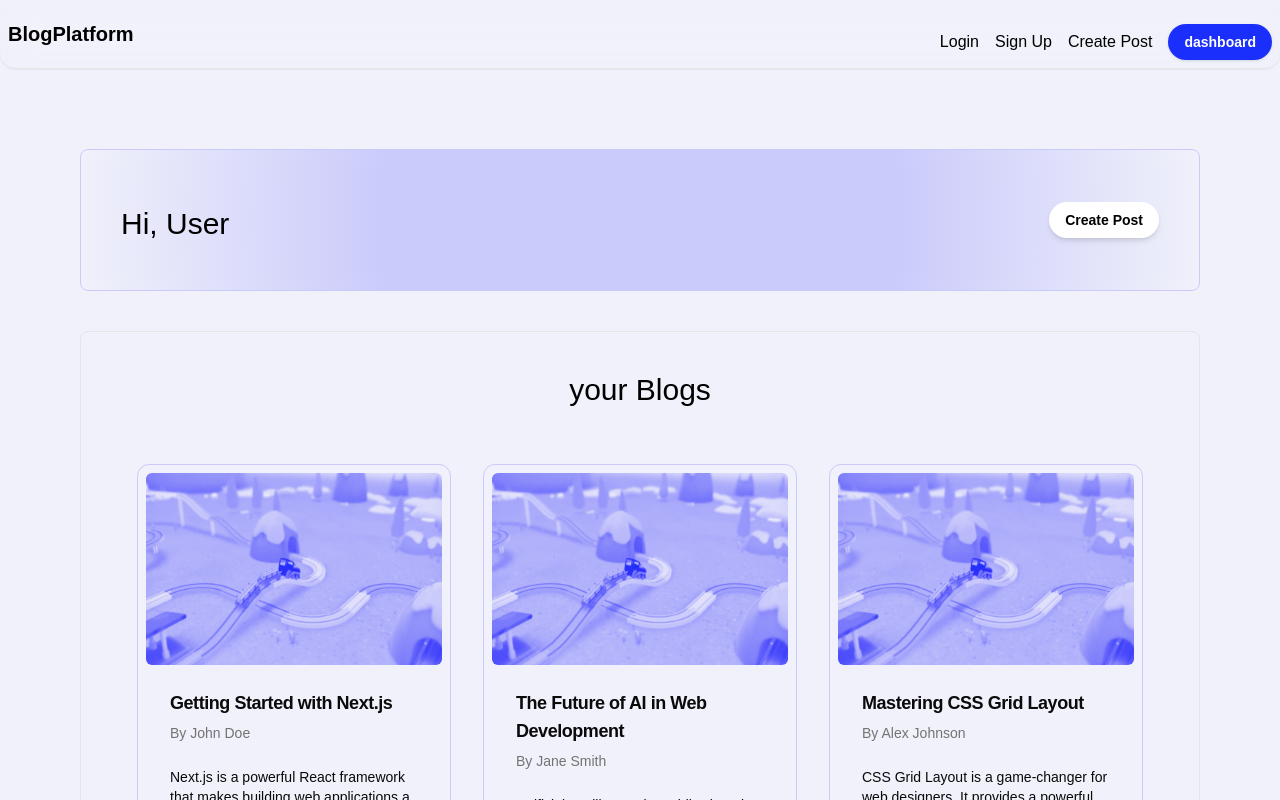
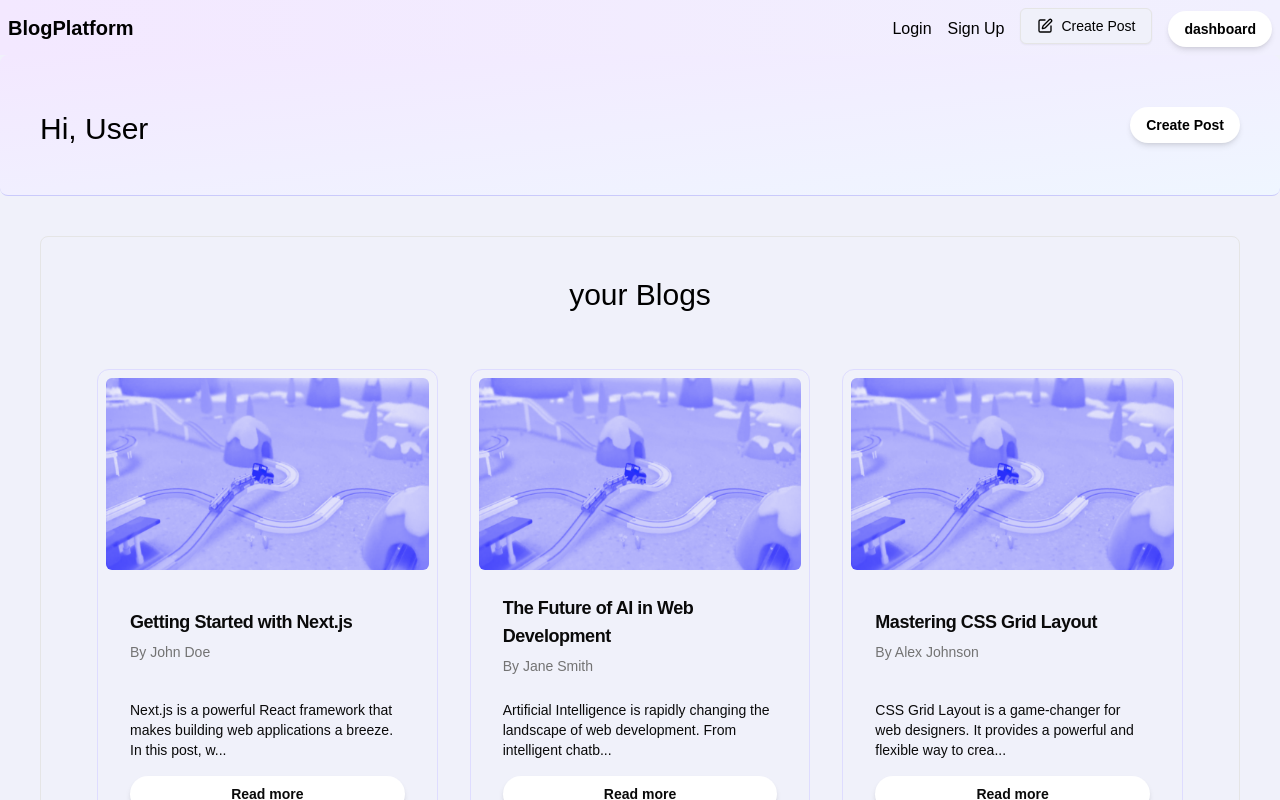
Before and after one commit to anujsb/task-attack-capital, a Next.js app in the folder frontend/: page /dashboard in a window 1280 px wide. Shown: the top 800 px of the page. Built offline with nearby package versions, Linux system fonts and the light colour scheme.

Commit message:
enhanced ui dashboard and home page

```diff
--- a/frontend/src/app/create-post/page.tsx
+++ b/frontend/src/app/create-post/page.tsx
@@ -41,7 +41,7 @@ const page = () => {
   };
 
   return (
-    <div className="h-screen flex flex-col  items-center justify-center p-10 ">
+    <div className="h-screen flex flex-col  items-center justify-center p-10 bg-gradient-to-br from-purple-100 to-blue-50">
       <form
         // onSubmit={handleSubmit}
         className=" p-10  rounded-xl bg-white shadow-sm lg:w-2/3 w-full "
--- a/frontend/src/app/dashboard/page.tsx
+++ b/frontend/src/app/dashboard/page.tsx
@@ -6,7 +6,7 @@ import React from "react";
 
 const page = () => {
   return (
-    <div className="m-20">
+    <div className="">
       {/* <div className='flex justify-between border rounded-lg p-10'>
             <h1>
                 hi, User
@@ -15,17 +15,17 @@ const page = () => {
                 Add Blog
             </Button>
         </div> */}
-      <div className="flex items-center justify-between bg-[radial-gradient(circle,_#cacafb_45%,_#ffd1c700)] p-10 rounded-lg border border-accent">
+      <div className="flex items-center justify-between bg-gradient-to-br from-purple-100 to-blue-50 p-10 top-0 rounded-lg border-b border-accent">
         <div className="pt-4">
           <h1 className="text-center mb-2 text-3xl">Hi, User</h1>
         </div>
-        <Link href="/create-post" >
-          <Button className=" bg-[#ffffff] hover:bg-[#1a2ffb] hover:text-white rounded-full shadow-md hover:shadow-lg font-semibold border-none">
-          Create Post
+        <Link href="/create-post">
+          <Button className="w-full bg-[#ffffff] hover:bg-[#1a2ffb] hover:text-white rounded-full shadow-md hover:shadow-lg font-semibold border-none hover:scale-110 duration-500 transition  flex  items-center justify-center">
+            Create Post
           </Button>
         </Link>
       </div>
-      <div className="border rounded-lg mt-10 p-10">
+      <div className="border rounded-lg m-10 p-10">
         <h1 className="text-center mb-2 text-3xl">your Blogs</h1>
         <div>
           <MyBlog />
--- a/frontend/src/app/login/page.tsx
+++ b/frontend/src/app/login/page.tsx
@@ -7,7 +7,7 @@ import React from "react";
 const page = () => {
   return (
     <div className="h-screen w-full fixed top-0 grid grid-flow-col gap-2">
-      <div className="hidden lg:block  felx items-center justify-center bg-[radial-gradient(circle,_#cacafb_45%,_#ffd1c700)] rounded-lg border-r border-accent h-full w-full p-20">
+      <div className="hidden lg:block  felx items-center justify-center bg-gradient-to-br from-purple-100 to-blue-50 rounded-lg border-r border-accent h-full w-full p-20">
         <Info />
       </div>
       <div className="flex items-center justify-center">
--- a/frontend/src/app/page.tsx
+++ b/frontend/src/app/page.tsx
@@ -13,7 +13,7 @@ import Info from "@/components/Info";
 export default function Home() {
   return (
     <div className="min-h-screen ">
-      <div className="flex items-center justify-center bg-[radial-gradient(circle,_#cacafb_45%,_#ffd1c700)] p-10 m-10 rounded-lg border border-accent">
+      <div className="flex items-center justify-center bg-gradient-to-br from-purple-100 to-blue-50 p-10 top-0 rounded-lg border-b border-accent">
         <Info />
       </div>
       <Blog />
--- a/frontend/src/app/signup/page.tsx
+++ b/frontend/src/app/signup/page.tsx
@@ -7,7 +7,7 @@ import React from "react";
 const page = () => {
   return (
     <div className="h-screen w-full fixed top-0 grid grid-flow-col gap-2">
-      <div className="hidden lg:block  felx items-center justify-center bg-[radial-gradient(circle,_#cacafb_45%,_#ffd1c700)] rounded-lg border-r border-accent h-full w-full p-20">
+      <div className="hidden lg:block  felx items-center justify-center bg-gradient-to-br from-purple-100 to-blue-50 rounded-lg border-r border-accent h-full w-full p-20">
         <Info />
       </div>
       <div className="flex items-center justify-center">
--- a/frontend/src/components/Header.tsx
+++ b/frontend/src/components/Header.tsx
@@ -1,20 +1,53 @@
+"use client";
 import Link from "next/link";
-import React from "react";
+import React, { useState, useEffect } from "react";
 import { Button } from "./ui/button";
+import { SquarePen } from "lucide-react";
 
 const Header = () => {
+  const [isScrolled, setIsScrolled] = useState(false);
+
+  useEffect(() => {
+    const handleScroll = () => {
+      if (window.scrollY > 0) {
+        setIsScrolled(true);
+      } else {
+        setIsScrolled(false);
+      }
+    };
+
+    window.addEventListener("scroll", handleScroll);
+
+    // Cleanup listener
+    return () => {
+      window.removeEventListener("scroll", handleScroll);
+    };
+  }, []);
+
   return (
-    <nav className="sticky top-0 border-b backdrop-blur-lg shadow-sm  p-2 z-30 rounded-b-2xl">
+    <nav
+      className={`sticky top-0 p-2 z-30 transition-all duration-300 ${
+        isScrolled
+          ? "border-b backdrop-blur-lg shadow-sm rounded-b-2xl "
+          : "bg-gradient-to-r from-purple-100 to-[#f1f0fe]"
+      }`}
+    >
       <div className="container mx-auto flex justify-between items-center">
         <Link href="/" className="text-xl font-bold">
           BlogPlatform
         </Link>
-        <div className="space-x-4 ">
+        <div className="space-x-4">
           <Link href="/login">Login</Link>
           <Link href="/signup">Sign Up</Link>
-          <Link href="/create-post">Create Post</Link>
+          <Link href="/create-post">
+            <Button variant="outline">
+              <SquarePen />
+              Create Post
+            </Button>
+          </Link>
           <Link href="/dashboard">
-            <Button className="w-min mt-4 text-white rounded-full hover:scale-110 duration-500 transition font-semibold ">
+            {/* <Button className="w-min mt-4 text-white rounded-full hover:scale-110 duration-500 transition font-semibold"> */}
+            <Button className="w-min bg-[#ffffff] hover:bg-[#1a2ffb] hover:text-white rounded-full shadow-md hover:shadow-lg font-semibold border-none hover:scale-110 duration-500 transition ">
               dashboard
             </Button>
           </Link>
--- a/frontend/src/components/Info.tsx
+++ b/frontend/src/components/Info.tsx
@@ -4,14 +4,13 @@ import React from "react";
 import { Github } from "lucide-react";
 import { Linkedin } from "lucide-react";
 
-
 const Info = () => {
   return (
     <div className="pt-4">
       <div
-        // initial={{ y: 0, opacity: 0 }}
-        // animate={{ y: 20, opacity: 1 }}
-        // transition={{ ease: "easeInOut", duration: 0.75 }}
+      // initial={{ y: 0, opacity: 0 }}
+      // animate={{ y: 20, opacity: 1 }}
+      // transition={{ ease: "easeInOut", duration: 0.75 }}
       >
         <Image
           // src="/attack-white.webp"
@@ -22,7 +21,9 @@ const Info = () => {
           height={100}
           className="mx-auto mb-2 rounded-full"
         />
-        <h1 className="text-center mb-2 text-3xl">Attack Capital</h1>
+        <h1 className="text-4xl text-center font-bold tracking-tight bg-gradient-to-r from-purple-600 to-blue-600 bg-clip-text text-transparent">
+          Attack Capital
+        </h1>
         <p className="text-center text-neutral-600">
           Blog project by anuj bhuyar
         </p>
--- a/frontend/src/components/MyBlog.tsx
+++ b/frontend/src/components/MyBlog.tsx
@@ -5,6 +5,7 @@ import { Card, CardContent, CardHeader, CardTitle } from "@/components/ui/card";
 import Image from "next/image";
 import Link from "next/link";
 import { Button } from "@/components/ui/button";
+import { motion } from "framer-motion";
 
 interface Post {
   id: number;
@@ -64,11 +65,17 @@ const MyBlog = () => {
   return (
     <div className="flex flex-col lg:flex-row gap-8 mt-10 p-4">
       <div className="w-full ">
-        <div className="grid grid-cols-1 md:grid-cols-2 lg:grid-cols-3 gap-8">
+        <motion.div
+          initial={{ y: 20, opacity: 0 }}
+          animate={{ y: 0, opacity: 1 }}
+          transition={{ ease: "easeInOut", duration: 0.75 }}
+          className="grid grid-cols-1 md:grid-cols-2 lg:grid-cols-3 gap-8"
+        >
+          {" "}
           {filteredPosts.map((post) => (
             <Card
               key={post.id}
-              className="overflow-hidden bg-transparent shadow-none border border-accent p-2 hover:shadow-sm "
+              className="flex flex-col justify-between overflow-hidden bg-transparent shadow-none border border-secondary p-2 hover:shadow-lg duration-500 transition hover:border-accent"
             >
               <Image
                 src={post.image}
@@ -90,7 +97,7 @@ const MyBlog = () => {
                 <Link href={`/post/${post.id}`}>
                   <Button
                     variant="outline"
-                    className="w-full bg-[#ffffff] hover:bg-[#1a2ffb] hover:text-white rounded-full shadow-md hover:shadow-lg font-semibold border-none"
+                    className="w-full bg-[#ffffff] hover:bg-[#1a2ffb] hover:text-white rounded-full shadow-md hover:shadow-lg font-semibold border-none hover:scale-110 duration-500 transition  flex  items-center justify-center"
                   >
                     Read more
                   </Button>
@@ -98,7 +105,7 @@ const MyBlog = () => {
               </CardContent>
             </Card>
           ))}
-        </div>
+        </motion.div>
       </div>
     </div>
   );
```
